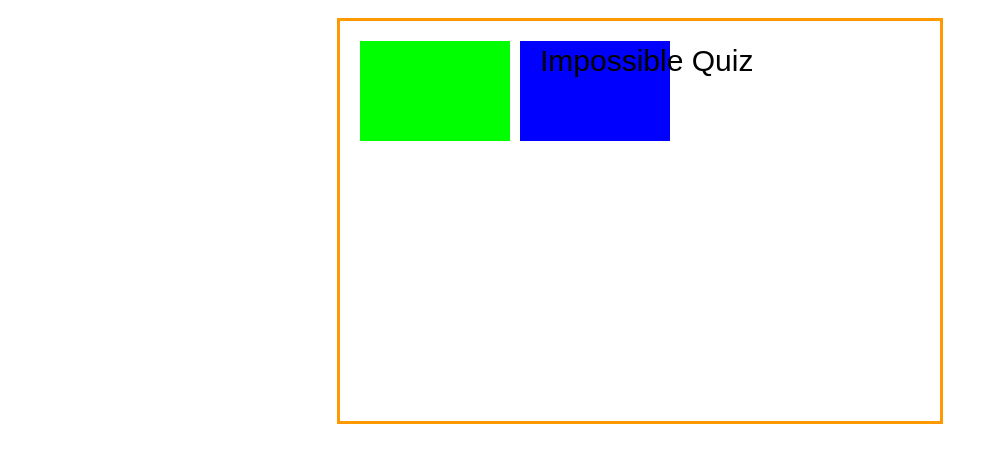
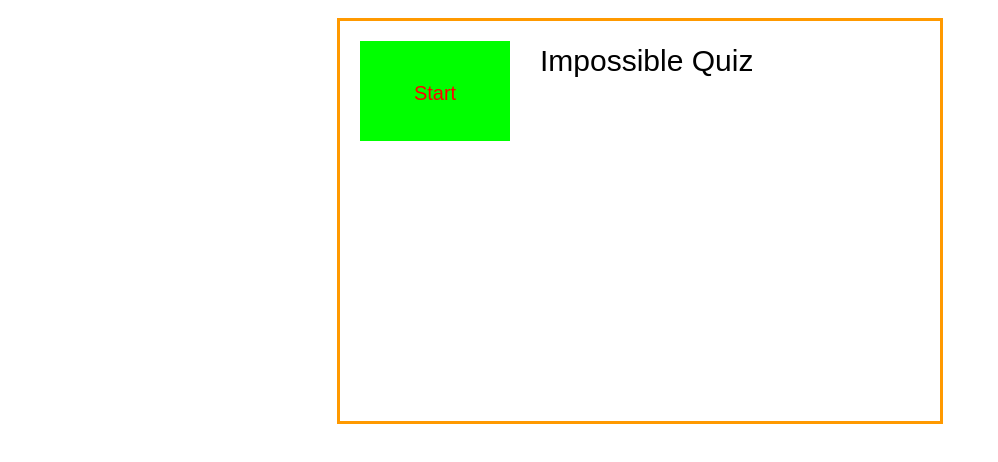
Before and after one commit to filtoid/ladders_impossible_quiz, a plain HTML site: page phil/index.html in a window 1280 px wide. Shown: the part 48-510 px from the top of the page, without its empty margins (0-998 px from the left). Drawn offline with nearby package versions, Linux system fonts and the light colour scheme.

Commit message:
Added button

```diff
--- /dev/null
+++ b/phil/button.js
@@ -0,0 +1,52 @@
+function Location(_x, _y){
+  this.x = _x;
+  this.y = _y;
+}
+function Button(_x, _y, _w, _h, _text){
+  this.loc = new Location(_x, _y);
+  this.size = new Location(_w, _h);
+  this.color = "#00ff00";
+  this.colorHighlighted = "#0000ff";
+  this.text = _text;
+  this.textColor = "#ff0000";
+  this.highlighted = false;
+
+  this.draw = button_draw;
+  this.hitTest = button_hit_test;
+}
+
+function button_draw(ctx){
+  var old_font = ctx.font;
+  var old_color = ctx.fillStyle;
+
+  if(this.highlighted){
+    ctx.fillStyle = this.colorHighlighted;
+  }else{
+    ctx.fillStyle = this.color;
+  }
+  ctx.font = "20px Arial";
+
+  ctx.fillRect(this.loc.x, this.loc.y, this.size.x, this.size.y);
+
+  var txt_width = ctx.measureText(this.text).width;
+  var txt_height = 18;
+  // console.log(ctx.measureText(this.text));
+  ctx.fillStyle = this.textColor;
+  ctx.fillText(this.text, this.loc.x+ ((this.size.x/2) - (txt_width/2)) , this.loc.y + ((this.size.y/2) + (txt_height/2)));
+
+  ctx.font = old_font;
+  ctx.fillStyle = old_color;
+}
+
+function button_hit_test(x, y){
+  if(x > this.loc.x && x < this.loc.x + this.size.x && y > this.loc.y && y < this.loc.y + this.size.y){
+    this.highlighted = true;
+    document.body.style.cursor = "pointer";
+    return true;
+  }else{
+    this.highlighted = false;
+    document.body.style.cursor = "default";
+    return false;
+  }
+  return false;
+}
--- a/phil/index.html
+++ b/phil/index.html
@@ -1,6 +1,7 @@
 <html>
   <head>
     <script type="text/javascript" src="http://ajax.googleapis.com/ajax/libs/jquery/1.5/jquery.min.js"></script>
+    <script type='text/javascript' src='./button.js'></script>
     <script type='text/javascript' src='./menu.js'></script>
     <script type="text/javascript" src="./gameloop.js"></script>
 
--- a/phil/menu.js
+++ b/phil/menu.js
@@ -4,6 +4,10 @@ function PJMenu(){
 
     this.click = pj_menu_click;
     this.mouseMove = pj_menu_mouse_move;
+
+    this.firstButtonHighlighted = false;
+
+    this.button1 = new Button(20, 20, 150, 100, "Start");
 }
 
 function pj_menu_update(){
@@ -11,12 +15,10 @@ function pj_menu_update(){
 }
 
 function pj_menu_draw(ctx){
+
   var old_color = ctx.fillStyle;
-  ctx.fillStyle = '#00ff00';
-  ctx.fillRect(20,20,150,100);
-  ctx.fillStyle = '#0000ff';
-  ctx.fillRect(180,20,150,100);
-  ctx.fillStyle = old_color;
+
+  this.button1.draw(ctx);
 
   ctx.font = "30px Arial";
   ctx.fillText("Impossible Quiz",200,50);
@@ -29,5 +31,10 @@ function pj_menu_click(x, y){
 }
 
 function pj_menu_mouse_move(x, y){
-
+  this.button1.hitTest(x, y);
+  // if(x > 20 && x < 170 && y > 20 && y < 120){
+  //   this.firstButtonHighlighted = true;
+  // }else{
+  //   this.firstButtonHighlighted = false;
+  // }
 }
```
